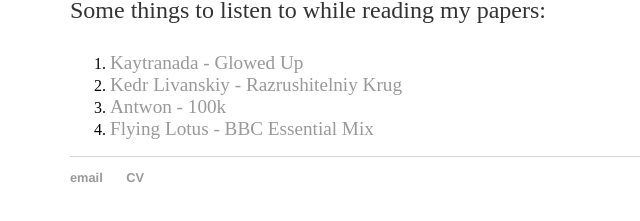
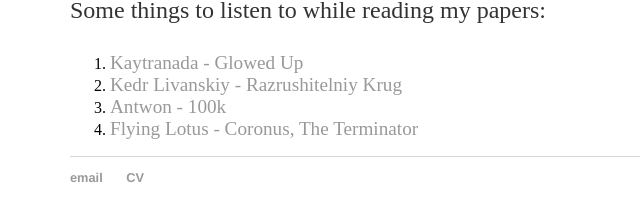
Before and after one commit to nicklutsko/nicklutsko.github.io, a Jekyll site: the page built from listening/index.html, in a window 1280 px wide. Shown: the part 203-424 px from the top of the page, without its empty margins (122-762 px from the left). Built offline with Jekyll 4.4.1, drawn with Linux system fonts in a browser that asks for light colours.

Commit message:
edited listening

```diff
--- a/listening/index.html
+++ b/listening/index.html
@@ -10,7 +10,7 @@ title: Listening
 			  <li><big><a href="https://www.youtube.com/watch?v=yaWesK-nWts">Kaytranada - Glowed Up</a></big></li>
 			  <li><big><a href="https://www.youtube.com/watch?v=WvJ9yLnunwQ">Kedr Livanskiy - Razrushitelniy Krug</a></big></li>
 			  <li><big><a href="https://www.youtube.com/watch?v=ZhBh261KK9c">Antwon - 100k</a></big></li>
-			  <li><big><a href="https://www.youtube.com/watch?v=I5lMp-1oUVc">Flying Lotus - BBC Essential Mix</a></big></li>
+			  <li><big><a href="https://www.youtube.com/watch?v=Ak4vLEBxIo4">Flying Lotus - Coronus, The Terminator</a></big></li>
 			</ol>
 
 		</div>
```
